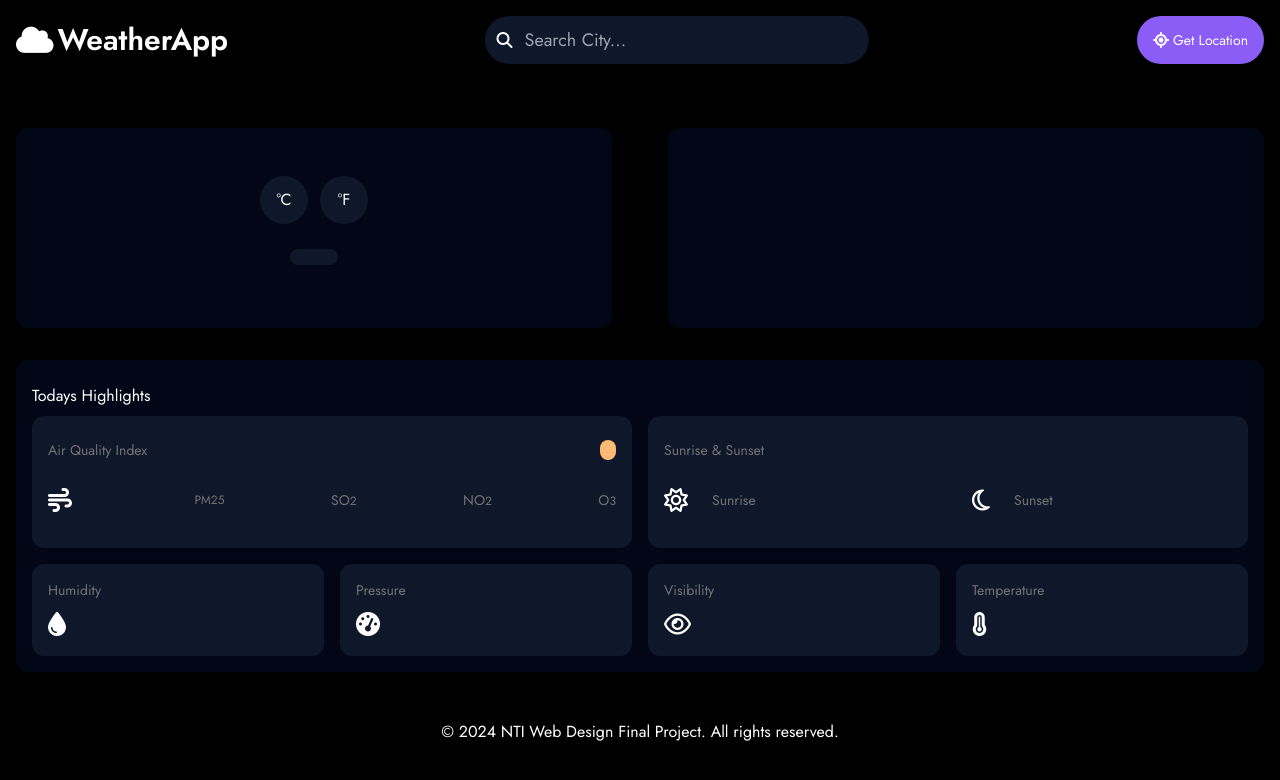
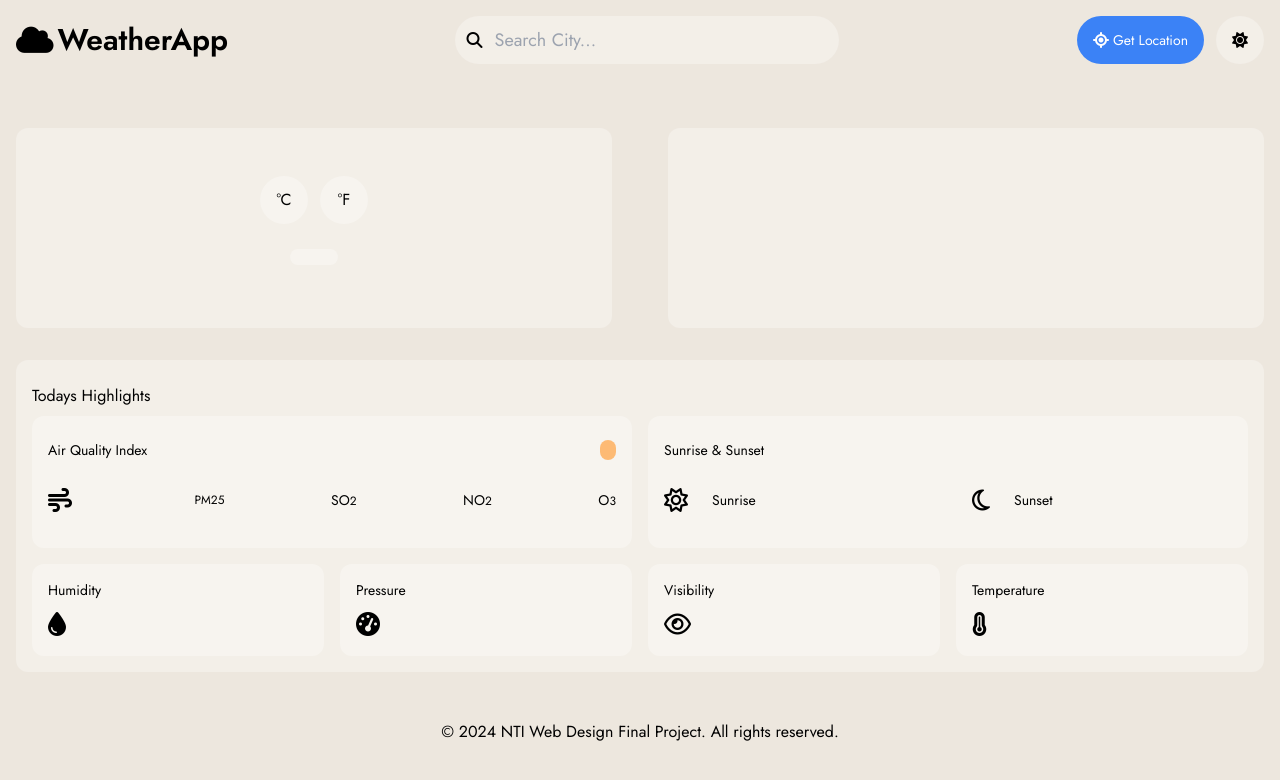
Before and after one commit to Honda1010/App-Weather, a website: page index.html in a window 1280 px wide. Drawn offline with Linux system fonts and the light colour scheme; no server answers.

Commit message:
Adding Darkmode & Lightmode Layout

```diff
--- a/app.js
+++ b/app.js
@@ -250,3 +250,20 @@ function getAirQuality(lat, lon) {
 }
 
 document.body.addEventListener('load', getWeather(`https://api.openweathermap.org/data/2.5/forecast?q=${currCity}&appid=${API_KEY}&units=${units}`));
+
+// Handle darkmode button
+const toggleButton = document.getElementById('dark-mode-toggle');
+const sunIcon = document.getElementById('sun-icon');
+const moonIcon = document.getElementById('moon-icon');
+
+toggleButton.addEventListener('click', () => {
+  document.documentElement.classList.toggle('dark');
+
+  if (document.documentElement.classList.contains('dark')) {
+    sunIcon.classList.add('hidden');
+    moonIcon.classList.remove('hidden');
+  } else {
+    sunIcon.classList.remove('hidden');
+    moonIcon.classList.add('hidden');
+  }
+});
--- a/index.html
+++ b/index.html
@@ -35,54 +35,64 @@
     <title>WeatherApp</title>
 </head>
 
-<body class="container font-Jost bg-black ">
+<body class="container font-Jost bg-beige  dark:bg-black ">
     <header class="flex justify-between items-center p-4">
         <!-- Logo -->
-        <div class="flex" id="logo">
-            <i class="fa-solid fa-cloud text-3xl text-white"></i>
-            <span class="text-3xl font-semibold text-white ml-1">WeatherApp</span>
+        <div class="flex text-LightFontColor dark:text-white" id="logo">
+            <i class="fa-solid fa-cloud text-2xl md:text-3xl "></i>
+            <span class="text-2xl md:text-3xl font-semibold ml-1">WeatherApp</span>
         </div>
         <!-- Search Bar -->
-        <form class="relative w-full md:w-96 hidden md:block " id="search_form_desktop"
+        <form class="relative w-full md:w-96 hidden md:block " id="search_form_desktop">
             <div class="hidden md:block">
                 <input type="text" placeholder="Search City..."
-                    class="bg-slate-900 rounded-full text-white outline-none pl-10 w-full h-10 md:h-12 md:text-lg"
+                    class=" bg-white30 rounded-full bg-LightFontColor dark:text-white outline-none pl-10 w-full h-10 md:h-12 md:text-lg dark:bg-slate-900"
                     id="search_bar_desktop">
-                <i class="fas fa-search text-white absolute left-3 top-1/2 transform -translate-y-1/2"></i>
+                <i class="fas fa-search  absolute left-3 top-1/2 transform -translate-y-1/2 dark:text-white"></i>
             </div>
         </form>
 
         <!-- Icons -->
         <div class="flex justify-end space-x-3" id="icons">
             <button
-                class="text-white h-12 w-12 bg-slate-900 grid place-items-center rounded-full transition-shadow duration-300 hover:shadow-Sec-BS md:hidden " onclick="SmSearchPopUp()">
+                class="bg-white30 h-12 w-12 text-LightFontColor grid place-items-center rounded-full transition-shadow duration-300 hover:shadow-main-BS dark:hover:shadow-Sec-BS md:hidden dark:bg-slate-900 dark:text-white"
+                onclick="SmSearchPopUp()">
                 <i class="fa-solid fa-magnifying-glass"></i></button>
             <button
-                class="text-white h-12 bg-violet-500 place-items-center rounded-full flex p-4 group focus:outline-none duration-300 hover:bg-violet-800" onclick="getLocation()">
-                <i class="fa-solid fa-location-crosshairs md:mr-1 group-hover:mr-1"></i>
-                <p class="hidden md:block text-sm transition-all duration-1000 group-hover:block">Get Location</p>
+                class="text-white h-12 bg-blue-500 place-items-center rounded-full flex p-4 focus:outline-none duration-300 hover:bg-blue-800 dark:hover:bg-violet-800 dark:bg-violet-500"
+                onclick="getLocation()">
+                <i class="fa-solid fa-location-crosshairs md:mr-1"></i>
+                <p class="hidden md:block text-sm transition-all duration-1000 ">Get Location</p>
+            </button>
+            <button id="dark-mode-toggle"
+                class="p-4 h-12 rounded-full flex items-center justify-center bg-white30 dark:bg-white30-700 text-gray-800 dark:bg-slate-900">
+                <i class="fas fa-sun text-black" id="sun-icon"></i>
+                <i class="fas fa-moon text-white hidden" id="moon-icon"></i>
             </button>
         </div>
         <!-- search after you click on button -->
         <div class="flex justify-around items-center w-full hidden" id="sm_search_container">
             <button
-                class="text-white h-10 w-10 bg-slate-900 grid place-items-center rounded-full p-3  mr-2 md:hidden transition-shadow duration-300 hover:shadow-Sec-BS" onclick="SmSearchPopDown()">
+                class=" text-LightFontColor bg-white30 h-10 w-10  grid place-items-center rounded-full p-3  mr-2 md:hidden transition-shadow duration-300 hover:shadow-main-BS dark:hover:shadow-Sec-BS dark:bg-slate-900 dark:text-white"
+                onclick="SmSearchPopDown()">
                 <i class="fa-solid fa-arrow-left"></i>
             </button>
             <form class="relative w-full" id="search_form_mobile">
                 <div>
                     <input type="text" placeholder="Search City..."
-                        class="bg-slate-900 rounded-full text-white outline-none pl-10 w-full h-10 md:h-12 md:text-lg"
+                        class="text-LightFontColor bg-white30 rounded-full  outline-none pl-10 w-full h-10 md:h-12 md:text-lg dark:text-white dark:bg-slate-900"
                         id="search_bar_mobile">
-                    <i class="fas fa-search text-white absolute left-3 top-1/2 transform -translate-y-1/2"></i>
+                    <i
+                        class="text-LightFontColor fas fa-search  absolute left-3 top-1/2 transform -translate-y-1/2 dark:text-white"></i>
                 </div>
             </form>
         </div>
     </header>
-    <main class=" mt-12 text-white mx-4">
+    <main class=" mt-12 text-LightFontColor dark:text-white mx-4">
         <!-- Location & Main Info Section -->
         <section class="my-8 text-center grid grid-cols-1 gap-y-14 md:grid-cols-2 md:gap-x-14">
-            <div class="rounded-xl bg-slate-950 py-6 transition-shadow duration-300 hover:shadow-Sec-BS">
+            <div
+                class="rounded-xl bg-white30 py-6 transition-shadow duration-300 hover:shadow-main-BS dark:hover:shadow-Sec-BS dark:bg-slate-950 ">
                 <!-- City -->
                 <h1 class=" text-3xl" id="city"></h1>
                 <!-- DateTime -->
@@ -90,14 +100,14 @@
                 <!-- C & F Buttons -->
                 <div class="flex justify-center space-x-3 mb-6 ">
                     <button
-                        class="text-white h-12 w-12 bg-slate-900 grid place-items-center rounded-full transition-shadow duration-300 hover:shadow-Sec-BS md:block ring-yellow-50" id="c_button"
-                        onclick="ChangeC()">&#176C</button>
+                        class="h-12 w-12 text-LightFontColor bg-white30  dark:bg-slate-900 grid place-items-center rounded-full transition-shadow duration-300 hover:shadow-main-BS dark:hover:shadow-Sec-BS md:block ring-LightFontColor dark:ring-yellow-50 dark:text-white "
+                        id="c_button" onclick="ChangeC()">&#176C</button>
                     <button
-                        class="text-white h-12 w-12 bg-slate-900 grid place-items-center rounded-full transition-shadow duration-300 hover:shadow-Sec-BS md:block ring-yellow-50" id="f_button"
-                        onclick="ChangeF()">&#176F</button>
+                        class=" h-12 w-12 text-LightFontColor  bg-white30 dark:bg-slate-900 grid place-items-center rounded-full transition-shadow duration-300 hover:shadow-main-BS dark:hover:shadow-Sec-BS md:block ring-LightFontColor dark:ring-yellow-50 dark:text-white"
+                        id="f_button" onclick="ChangeF()">&#176F</button>
                 </div>
                 <!-- Weather Forcast -->
-                <p class="bg-slate-900 rounded-full inline-block py-2 px-6" id="weather_forcast"></p>
+                <p class="bg-white30  dark:bg-slate-900 rounded-full inline-block py-2 px-6" id="weather_forcast"></p>
                 <!-- Weather Icon -->
                 <div class="text-5xl my-4" id="weather_icon"></div>
                 <!-- Current Feels_like Temperature -->
@@ -109,75 +119,80 @@
                 </div>
             </div>
             <!-- 5 Days Forecast -->
-            <div class="rounded-xl bg-slate-950 py-6 flex flex-col justify-around transition-shadow duration-300 hover:shadow-Sec-BS"
+            <div class="rounded-xl bg-white30 dark:bg-slate-950 py-6 flex flex-col justify-around transition-shadow duration-300 hover:shadow-main-BS dark:hover:shadow-Sec-BS"
                 id="forecast_container"> </div>
         </section>
 
         <!-- Weather Info -->
-        <section class="bg-slate-950  p-4 rounded-xl">
+        <section class="bg-white30 dark:bg-slate-950  p-4 rounded-xl">
             <h2 class="my-2">Todays Highlights</h2>
             <div class="grid grid-cols-1 gap-4 lg:grid-cols-2">
                 <!-- Air Quality Index  -->
                 <div
-                    class="flex flex-col bg-slate-900 p-4 rounded-xl transition-shadow duration-300 hover:shadow-Sec-BS">
+                    class="flex flex-col bg-white30 dark:bg-slate-900 p-4 rounded-xl transition-shadow duration-300 hover:shadow-main-BS dark:hover:shadow-Sec-BS">
                     <div class="flex justify-between text-sm my-2">
-                        <p class="text-neutral-500">Air Quality Index</p>
+                        <p class="text-LightFontColor dark:text-neutral-500 ">Air Quality Index</p>
                         <p class="bg-orange-300 rounded-full px-2 text-black" id="air_quality"></p>
                     </div>
                     <div class="flex items-center justify-between my-4">
                         <i class="fa-solid fa-wind mr-4 text-2xl"></i>
                         <div class="text-center">
-                            <p class="text-neutral-500 text-xs">PM25</p>
+                            <p class="text-LightFontColor dark:text-neutral-500 text-xs">PM25</p>
                             <p class="text-2xl" id="PM25"></p>
                         </div>
                         <div class="text-center">
-                            <p class="text-neutral-500 text-sm">SO<span class="text-xs">2</span></p>
+                            <p class="text-LightFontColor dark:text-neutral-500 text-sm">SO<span
+                                    class="text-xs">2</span></p>
                             <p class="text-2xl" id="SO2"></p>
                         </div>
                         <div class="text-center">
-                            <p class="text-neutral-500 text-sm">NO<span class="text-xs">2</span></p>
+                            <p class="text-LightFontColor dark:text-neutral-500 text-sm">NO<span
+                                    class="text-xs">2</span></p>
                             <p class="text-2xl" id="NO2"></p>
                         </div>
                         <div class="text-center">
-                            <p class="text-neutral-500 text-sm">O<span class="text-xs">3</span></p>
+                            <p class="text-LightFontColor dark:text-neutral-500 text-sm">O<span class="text-xs">3</span>
+                            </p>
                             <p class="text-2xl" id="O3"></p>
                         </div>
                     </div>
                 </div>
                 <!-- Sunrise & Sunset -->
                 <div
-                    class="flex flex-col bg-slate-900 p-4 rounded-xl transition-shadow duration-300 hover:shadow-Sec-BS">
-                    <p class="text-neutral-500 text-sm mt-2 mb-2 md:mb-6">Sunrise & Sunset</p>
+                    class="flex flex-col bg-white30 dark:bg-slate-900 p-4 rounded-xl transition-shadow duration-300 hover:shadow-main-BS dark:hover:shadow-Sec-BS">
+                    <p class="text-LightFontColor dark:text-neutral-500 text-sm mt-2 mb-2 md:mb-6">Sunrise & Sunset</p>
                     <div class="grid grid-cols-2">
                         <!-- Sunrise -->
                         <div class="flex items-center">
                             <i class="fa-regular fa-sun text-2xl mr-6"></i>
                             <div>
-                                <p class="text-neutral-500 text-sm">Sunrise</p>
-                                <p class="text-2xl" id="sunrise"></p>
+                                <p class="text-LightFontColor dark:text-neutral-500 text-sm">Sunrise</p>
+                                <p class="text-lg md:text-2xl" id="sunrise"></p>
                             </div>
                         </div>
                         <!-- Sunset -->
                         <div class="flex items-center">
                             <i class="fa-regular fa-moon text-2xl mx-6"></i>
                             <div>
-                                <p class="text-neutral-500 text-sm">Sunset</p>
-                                <p class="text-2xl" id="sunset"></p>
+                                <p class="text-LightFontColor dark:text-neutral-500 text-sm">Sunset</p>
+                                <p class="text-lg' md:text-2xl" id="sunset"></p>
                             </div>
                         </div>
                     </div>
 
                 </div>
                 <div class="grid grid-cols-2 gap-x-4">
-                    <div class="bg-slate-900 p-4 rounded-xl transition-shadow duration-300 hover:shadow-Sec-BS">
-                        <p class="text-neutral-500 text-sm  mb-3">Humidity</p>
+                    <div
+                        class="bg-white30 dark:bg-slate-900 p-4 rounded-xl transition-shadow duration-300 hover:shadow-main-BS dark:hover:shadow-Sec-BS">
+                        <p class="text-LightFontColor dark:text-neutral-500 text-sm  mb-3">Humidity</p>
                         <div class="flex text-2xl items-center ">
                             <i class="fa-solid fa-droplet mr-6 mb-1"></i>
                             <p id="humidity"></p>
                         </div>
                     </div>
-                    <div class="bg-slate-900 p-4 rounded-xl transition-shadow duration-300 hover:shadow-Sec-BS">
-                        <p class="text-neutral-500 text-sm mb-3">Pressure</p>
+                    <div
+                        class="bg-white30 dark:bg-slate-900  p-4 rounded-xl transition-shadow duration-300 hover:shadow-main-BS dark:hover:shadow-Sec-BS">
+                        <p class="text-LightFontColor dark:text-neutral-500 text-sm mb-3">Pressure</p>
                         <div class="flex text-2xl items-center ">
                             <i class="fa-solid fa-gauge-high mr-2 md:mr-6"></i>
                             <p id="pressure"></p>
@@ -185,15 +200,17 @@
                     </div>
                 </div>
                 <div class="grid grid-cols-2 gap-x-4">
-                    <div class="bg-slate-900 p-4 rounded-xl transition-shadow duration-300 hover:shadow-Sec-BS">
-                        <p class="text-neutral-500 text-sm mb-3">Visibility</p>
+                    <div
+                        class="bg-white30 dark:bg-slate-900 p-4 rounded-xl transition-shadow duration-300 hover:shadow-main-BS dark:hover:shadow-Sec-BS">
+                        <p class="text-LightFontColor dark:text-neutral-500 text-sm mb-3">Visibility</p>
                         <div class="flex text-2xl items-center ">
                             <i class="fa-regular fa-eye mr-6"></i>
                             <p id="visibility"></p>
                         </div>
                     </div>
-                    <div class="bg-slate-900 p-4 rounded-xl transition-shadow duration-300 hover:shadow-Sec-BS">
-                        <p class="text-neutral-500 text-sm mb-3">Temperature</p>
+                    <div
+                        class="bg-white30 dark:bg-slate-900 p-4 rounded-xl transition-shadow duration-300 hover:shadow-main-BS dark:hover:shadow-Sec-BS">
+                        <p class="text-LightFontColor dark:text-neutral-500 text-sm mb-3">Temperature</p>
                         <div class="flex text-2xl items-center ">
                             <i class="fa-solid fa-temperature-full mr-6"></i>
                             <p id="Weather_temperature"></p>
@@ -203,7 +220,9 @@
             </div>
         </section>
     </main>
-    <footer class=" text-white h-10 grid place-items-center mt-10 rounded-md mx-4 text-sm md:text-base">&copy; 2024 NTI
+    <footer
+        class=" text-LightFontColor dark:text-white h-10 grid place-items-center mt-10 rounded-md mx-4 text-sm md:text-base">
+        &copy; 2024 NTI
         Web Design
         Final
         Project.
```
Also changed, not shown: tailwind.config.js (+4 -3 lines), CSS/main.css.
